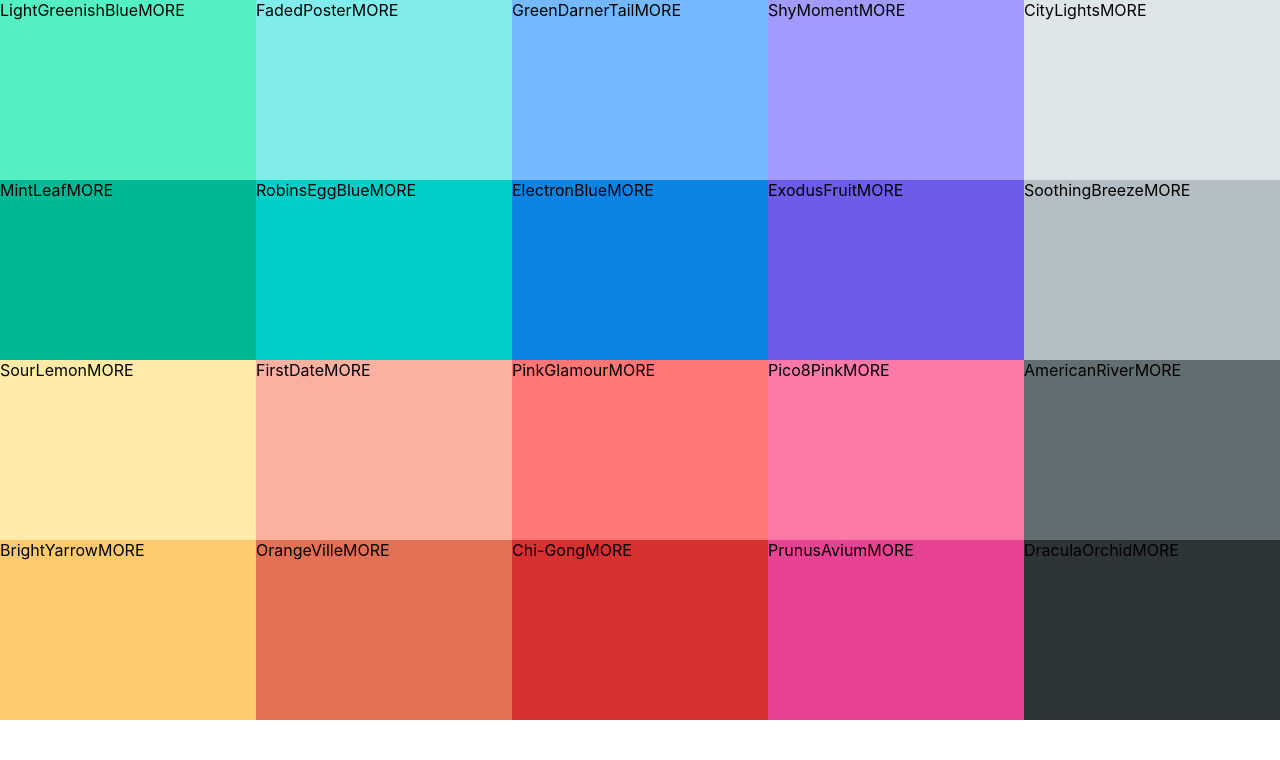
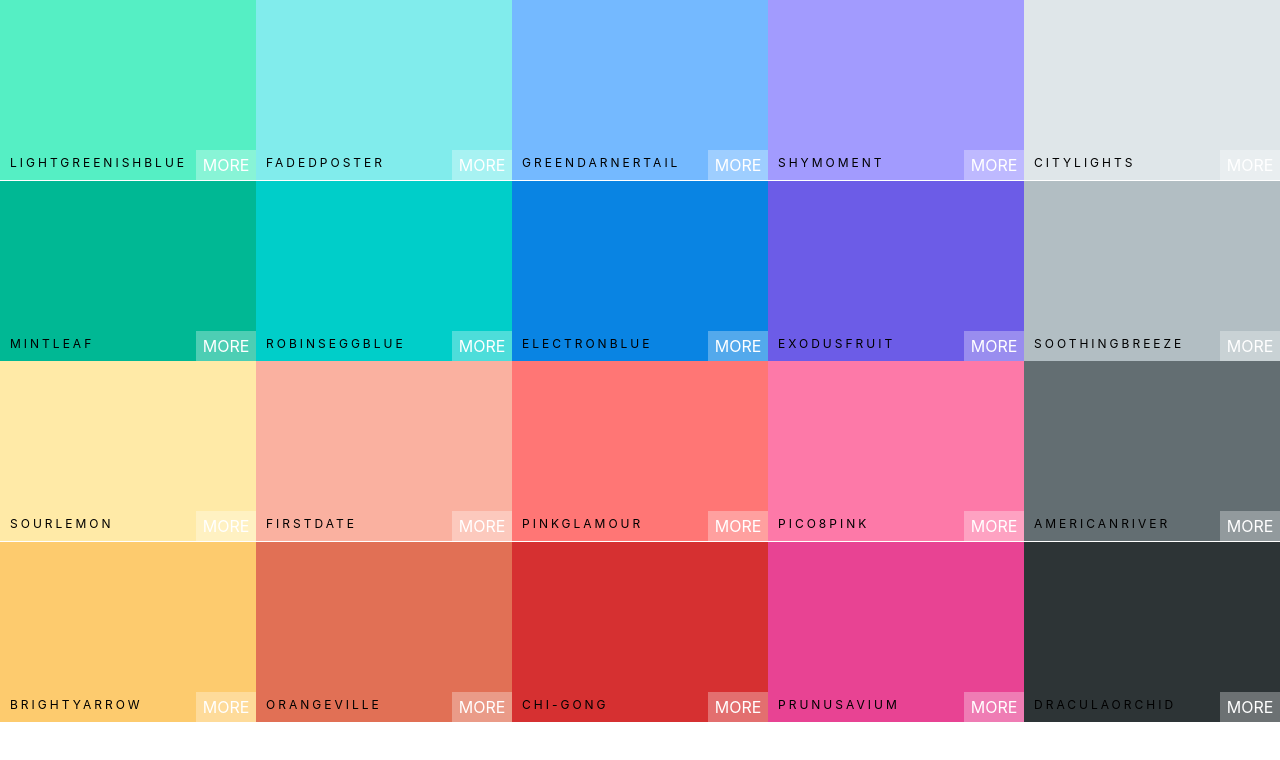
Before and after one commit to gaganssingh/color-maker, a React (Create React App) app: page / in a window 1280 px wide. Shown: the top 760 px of the page. Built offline with nearby package versions, Linux system fonts and the light colour scheme.

Commit message:
Updated markup & added styling for ColorBox

```diff
--- a/src/ColorBox.css
+++ b/src/ColorBox.css
@@ -5,4 +5,56 @@
   display: inline-block;
   position: relative;
   cursor: pointer;
+  margin-bottom: -3.5px;
 }
+
+.copy-button {
+  position: absolute;
+  display: inline-block;
+  top: 50%;
+  left: 50%;
+  width: 100px;
+  height: 30px;
+  margin-left: -50px;
+  margin-top: -15px;
+  text-align: center;
+  outline: none;
+  background: rgba(255, 255, 255, 0.3);
+  font-size: 1rem;
+  line-height: 30px;
+  color: #fff;
+  text-transform: uppercase;
+  border: none;
+  opacity: 0;
+}
+
+.ColorBox:hover .copy-button {
+  opacity: 1;
+  transition: 0.5s;
+}
+
+.box-content {
+  position: absolute;
+  padding: 10px;
+  width: 100%;
+  left: 0;
+  bottom: 0;
+  color: black;
+  letter-spacing: 3px;
+  text-transform: uppercase;
+  font-size: 12px;
+}
+
+.see-more {
+  background: rgba(255, 255, 255, 0.3);
+  position: absolute;
+  border: none;
+  right: 0;
+  bottom: 0;
+  color: #fff;
+  width: 60px;
+  height: 30px;
+  text-align: center;
+  line-height: 30px;
+  text-transform: uppercase;
+}
--- a/src/ColorBox.js
+++ b/src/ColorBox.js
@@ -4,11 +4,17 @@
 
 class ColorBox extends Component {
   render() {
+    const { name, background } = this.props;
+
     return (
-      <div style={{ background: this.props.background }} className="ColorBox">
-        <span>{this.props.name}</span>
-
-        <span>MORE</span>
+      <div style={{ background: background }} className="ColorBox">
+        <div className="copy-container">
+          <div className="box-content">
+            <span>{name}</span>
+          </div>
+          <button className="copy-button">Copy</button>
+        </div>
+        <span className="see-more">More</span>
       </div>
     );
   }
```
